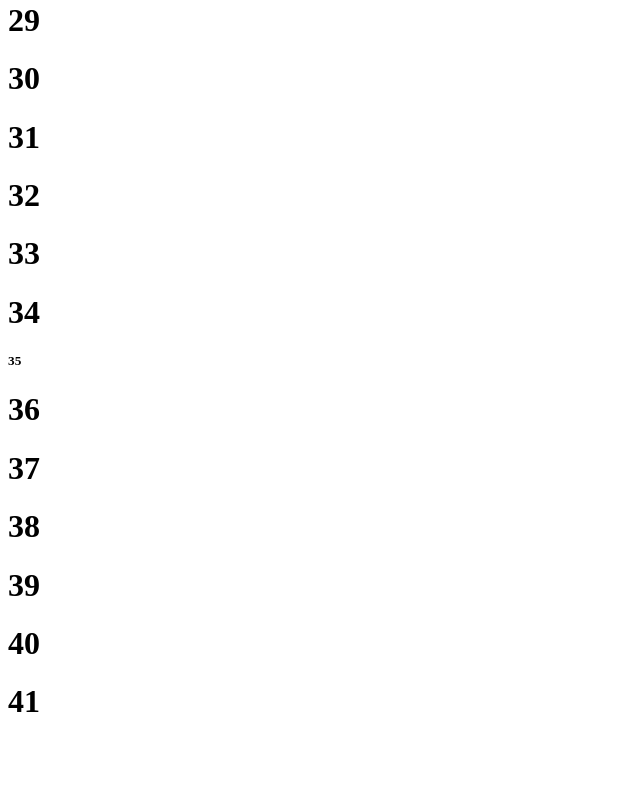
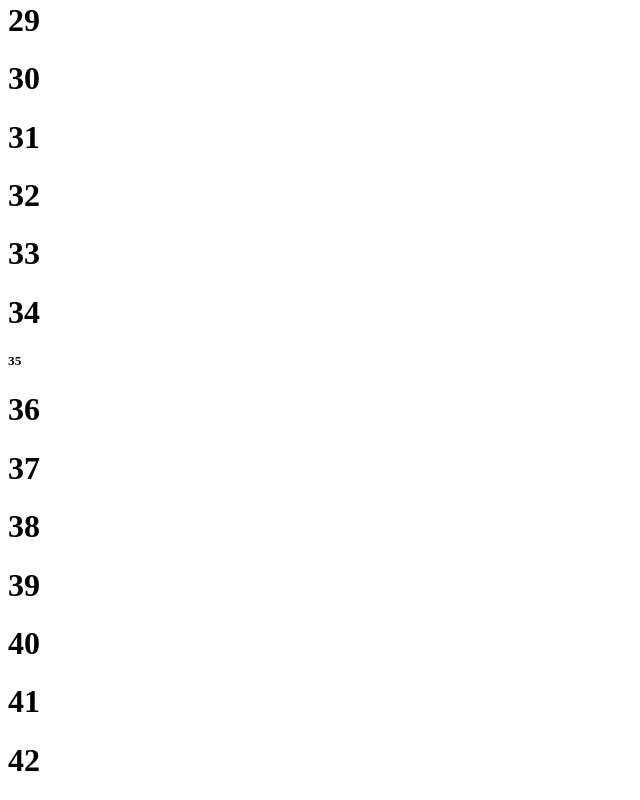
Before and after one commit to theit0/ecommerceFETests, a React (Vite) app: page / in a window 1280 px wide. Shown: the part 1656-2456 px from the top of the page, without its empty margins (0-640 px from the left). Before the commit the page ends 2398 px from the top, so only its background shows below. Built offline with nearby package versions, Linux system fonts and the light colour scheme.

Commit message:
Test case 42

```diff
--- a/src/App.tsx
+++ b/src/App.tsx
@@ -45,6 +45,7 @@ function App() {
       <h1>39</h1>
       <h1>40</h1>
       <h1>41</h1>
+      <h1>42</h1>
     </>
   )
 }
```
